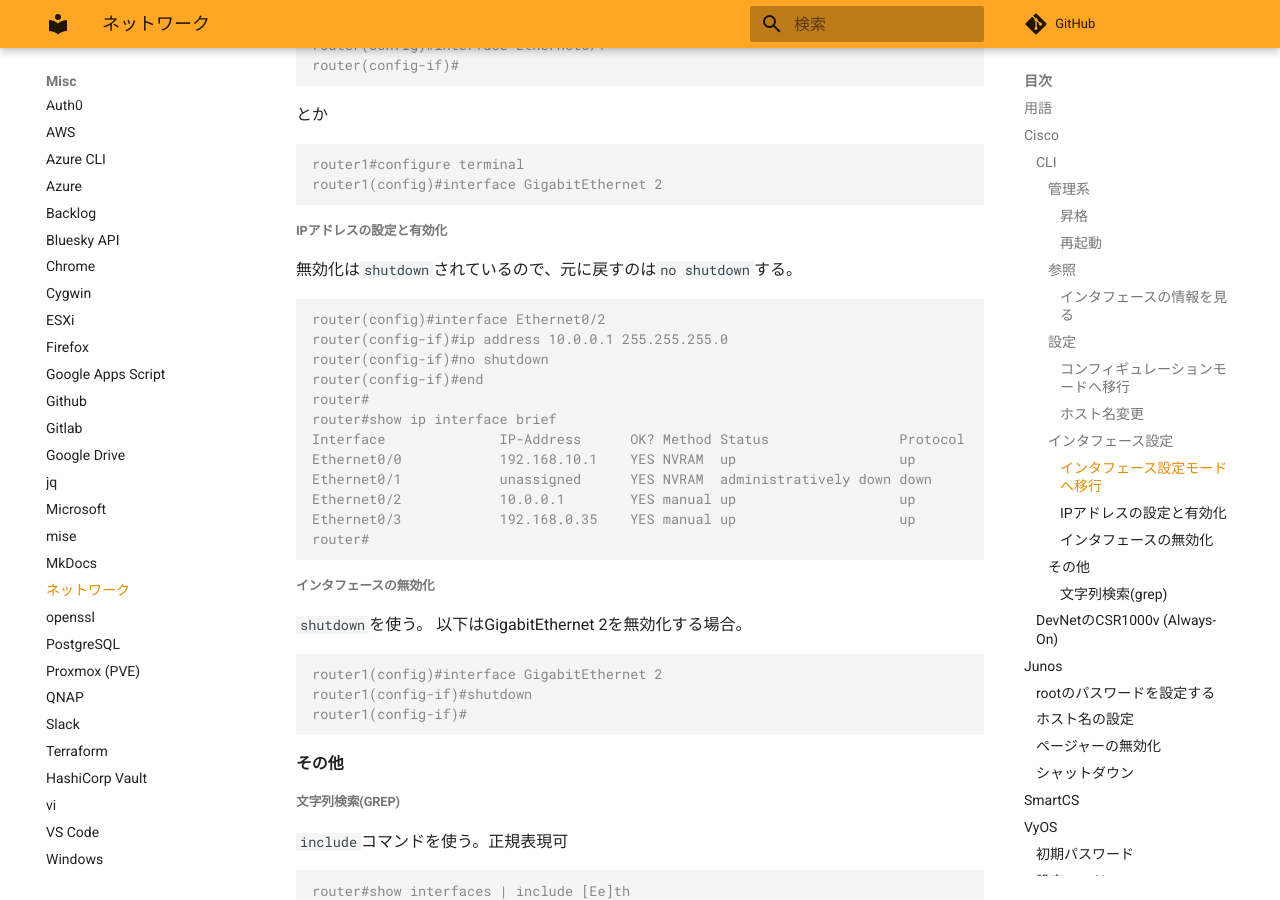
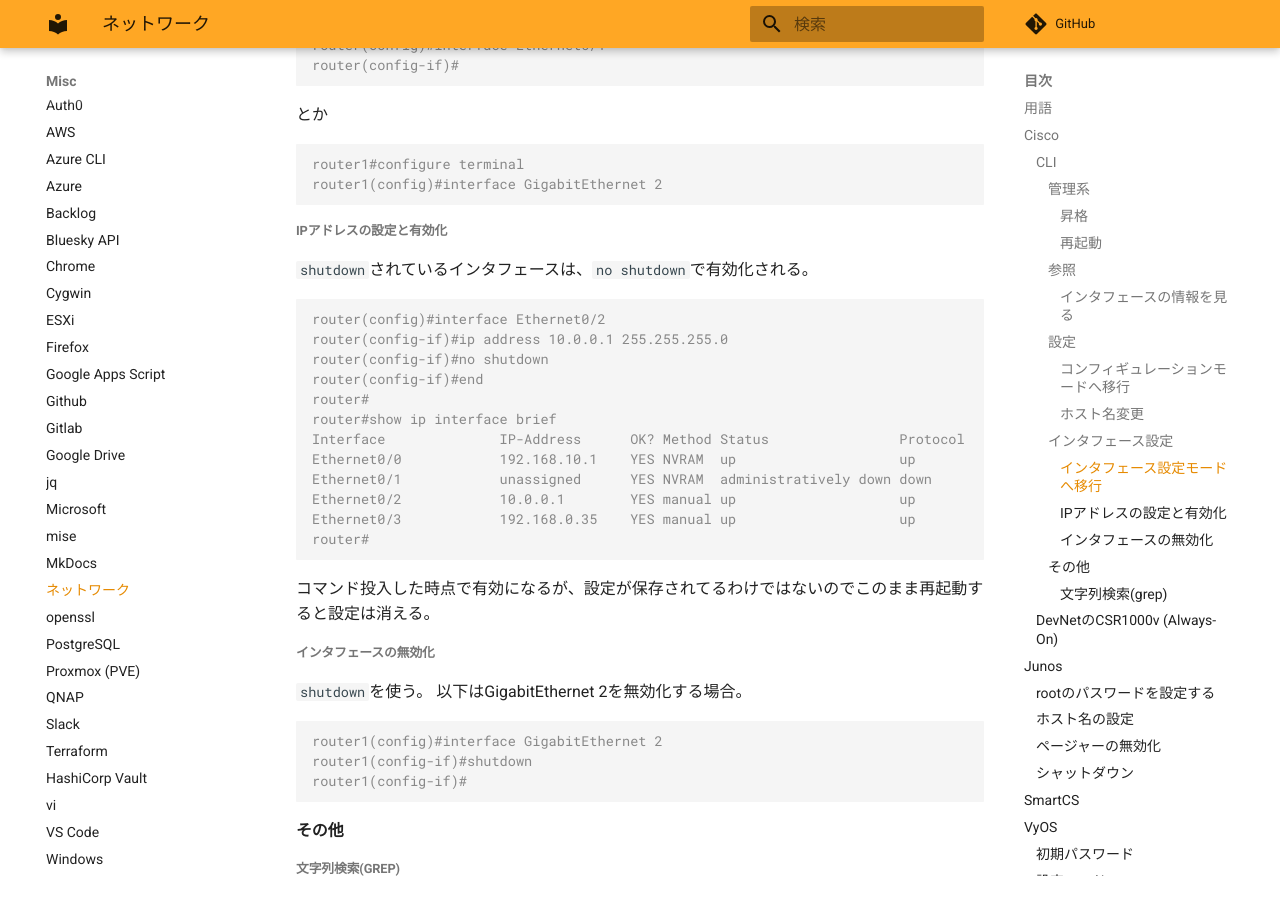
Before and after one commit to zaki-lknr/docs, an MkDocs documentation site: the page built from docs/Misc/network.md, in a window 1280 px wide and 900 px high, scrolled down 1913 px. Built offline with MkDocs 1.6.1 and Material for MkDocs 9.7.7, drawn with Linux system fonts in a browser that asks for light colours; comment, search, counter and statistics services are not loaded.

Commit message:
update: misc/network: cisco: 設定後再起動について追記

````diff
--- a/docs/Misc/network.md
+++ b/docs/Misc/network.md
@@ -99,7 +99,7 @@ router1(config)#interface GigabitEthernet 2
 
 ##### IPアドレスの設定と有効化
 
-無効化は`shutdown`されているので、元に戻すのは`no shutdown`する。
+`shutdown`されているインタフェースは、`no shutdown`で有効化される。
 
 ```console
 router(config)#interface Ethernet0/2
@@ -115,6 +115,8 @@ Ethernet0/2            10.0.0.1        YES manual up                    up
 Ethernet0/3            192.168.0.35    YES manual up                    up
 router#
 ```
+
+コマンド投入した時点で有効になるが、設定が保存されてるわけではないのでこのまま再起動すると設定は消える。
 
 ##### インタフェースの無効化
 
````
